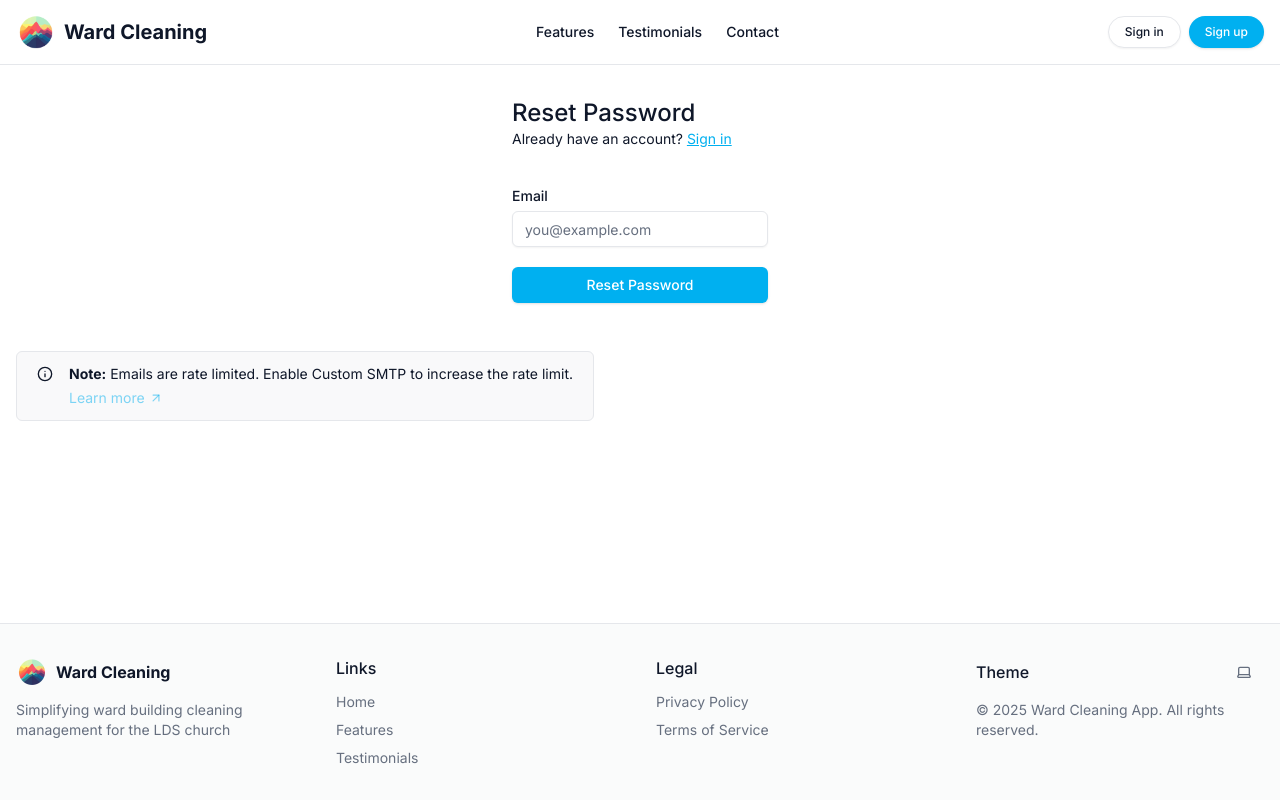
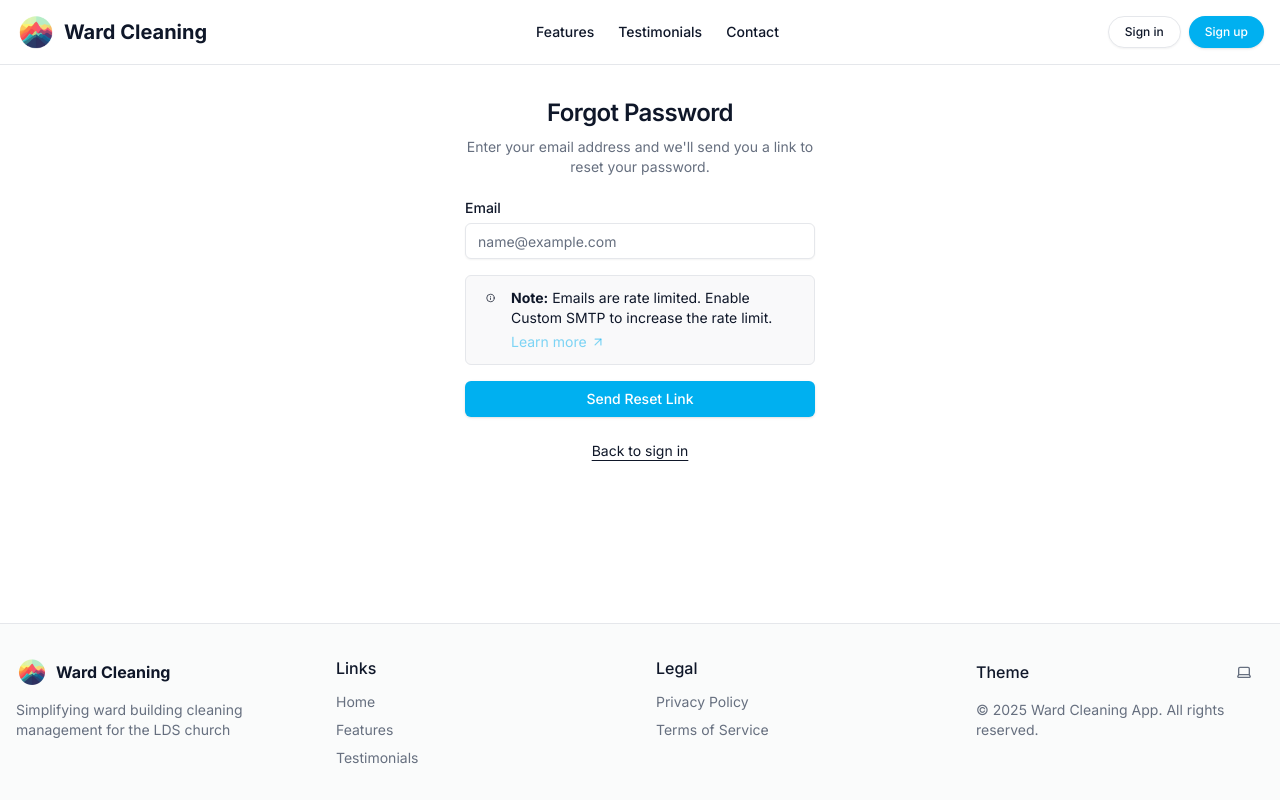
Before and after one commit to dulbrich/ward-cleaning-2025-3, a Next.js app: page /forgot-password in a window 1280 px wide. Built offline with nearby package versions, Linux system fonts and the light colour scheme; no server answers.

Commit message:
Build errors seem to be resolved.

```diff
--- a/app/(auth-pages)/forgot-password/page.tsx
+++ b/app/(auth-pages)/forgot-password/page.tsx
@@ -1,47 +1,88 @@
 "use client";
+
+export const dynamic = 'force-dynamic';
 
 import { forgotPasswordAction } from "@/app/actions";
 import { FormMessage } from "@/components/form-message";
-import { SubmitButton } from "@/components/submit-button";
+import { Button } from "@/components/ui/button";
 import { Input } from "@/components/ui/input";
 import { Label } from "@/components/ui/label";
 import Link from "next/link";
-import { useSearchParams } from "next/navigation";
+import { Suspense } from "react";
 import { SmtpMessage } from "../smtp-message";
 
-export default function ForgotPassword() {
+// Import useSearchParams inside the client component
+import { useSearchParams } from "next/navigation";
+
+// Client component to handle search params
+function ForgotPasswordContent() {
   const searchParams = useSearchParams();
-
-  // Extract message from search params
-  const messageType = searchParams.get('type');
-  const messageContent = searchParams.get('message');
-
-  const searchParamsMessage = messageType && messageContent
-    ? { type: messageType, message: messageContent }
-    : null;
+  const message = searchParams?.get("message");
+  const type = searchParams?.get("type");
 
   return (
-    <>
-      <form className="flex-1 flex flex-col w-full gap-2 text-foreground [&>input]:mb-6 min-w-64 max-w-64 mx-auto">
-        <div>
-          <h1 className="text-2xl font-medium">Reset Password</h1>
-          <p className="text-sm text-secondary-foreground">
-            Already have an account?{" "}
-            <Link className="text-primary underline" href="/sign-in">
-              Sign in
-            </Link>
-          </p>
+    <div className="mx-auto flex w-full flex-col justify-center space-y-6 sm:w-[350px]">
+      <div className="flex flex-col space-y-2 text-center">
+        <h1 className="text-2xl font-semibold tracking-tight">
+          Forgot Password
+        </h1>
+        <p className="text-sm text-muted-foreground">
+          Enter your email address and we'll send you a link to reset your
+          password.
+        </p>
+      </div>
+
+      <div className="grid gap-6">
+        <FormMessage
+          message={
+            type && message
+              ? {
+                  [type === "error" ? "error" : "success"]: message,
+                }
+              : null
+          }
+        />
+
+        <form action={forgotPasswordAction}>
+          <div className="grid gap-4">
+            <div className="grid gap-2">
+              <Label htmlFor="email">Email</Label>
+              <Input
+                id="email"
+                name="email"
+                placeholder="name@example.com"
+                type="email"
+                autoCapitalize="none"
+                autoComplete="email"
+                autoCorrect="off"
+                required
+              />
+            </div>
+            <SmtpMessage />
+            <Button type="submit" className="w-full">
+              Send Reset Link
+            </Button>
+          </div>
+        </form>
+
+        <div className="text-center text-sm">
+          <Link
+            href="/sign-in"
+            className="underline underline-offset-4 hover:text-primary"
+          >
+            Back to sign in
+          </Link>
         </div>
-        <div className="flex flex-col gap-2 [&>input]:mb-3 mt-8">
-          <Label htmlFor="email">Email</Label>
-          <Input name="email" placeholder="you@example.com" required />
-          <SubmitButton formAction={forgotPasswordAction}>
-            Reset Password
-          </SubmitButton>
-          {searchParamsMessage && <FormMessage message={searchParamsMessage} />}
-        </div>
-      </form>
-      <SmtpMessage />
-    </>
+      </div>
+    </div>
   );
 }
+
+// Main component with Suspense
+export default function ForgotPassword() {
+  return (
+    <Suspense fallback={<div>Loading...</div>}>
+      <ForgotPasswordContent />
+    </Suspense>
+  );
+}
--- a/app/(auth-pages)/sign-in/page.tsx
+++ b/app/(auth-pages)/sign-in/page.tsx
@@ -1,72 +1,104 @@
 "use client";
 
+export const dynamic = 'force-dynamic';
+
 import { signInAction } from "@/app/actions";
-import { FormMessage, Message } from "@/components/form-message";
-import { SubmitButton } from "@/components/submit-button";
+import { FormMessage } from "@/components/form-message";
+import { Button } from "@/components/ui/button";
 import { Input } from "@/components/ui/input";
 import { Label } from "@/components/ui/label";
 import Link from "next/link";
 import { useSearchParams } from "next/navigation";
+import { Suspense } from "react";
 
-export default function Login() {
+// Client component to handle search params
+function SignInContent() {
   const searchParams = useSearchParams();
-
-  // Extract message from search params
-  const messageType = searchParams.get('type');
-  const messageContent = searchParams.get('message');
-
-  const searchParamsMessage: Message | null = messageType && messageContent
-    ? messageType === 'error'
-      ? { error: messageContent }
-      : messageType === 'success'
-        ? { success: messageContent }
-        : { message: messageContent }
-    : null;
+  const message = searchParams?.get("message");
+  const type = searchParams?.get("type");
 
   return (
-    <div className="flex flex-col items-center justify-center min-h-[calc(100vh-200px)] w-full px-4">
-      <div className="w-full max-w-sm mx-auto">
-        <form action={signInAction} className="flex flex-col w-full">
-          <h1 className="text-2xl font-medium mb-2">Sign in</h1>
-          <p className="text-sm text-foreground mb-6">
-            Don't have an account?{" "}
-            <Link className="text-foreground font-medium underline" href="/sign-up">
-              Sign up
+    <div className="flex-1 flex flex-col w-full px-8 sm:max-w-md justify-center gap-2">
+      <Link
+        href="/"
+        className="absolute left-8 top-8 py-2 px-4 rounded-md no-underline text-foreground bg-btn-background hover:bg-btn-background-hover flex items-center group text-sm"
+      >
+        <svg
+          xmlns="http://www.w3.org/2000/svg"
+          width="24"
+          height="24"
+          viewBox="0 0 24 24"
+          fill="none"
+          stroke="currentColor"
+          strokeWidth="2"
+          strokeLinecap="round"
+          strokeLinejoin="round"
+          className="mr-2 h-4 w-4 transition-transform group-hover:-translate-x-1"
+        >
+          <polyline points="15 18 9 12 15 6" />
+        </svg>{" "}
+        Back
       </Link>
+
+      <form
+        className="flex-1 flex flex-col w-full justify-center gap-2 text-foreground"
+        action={signInAction}
+      >
+        <div className="text-center mb-4">
+          <h1 className="text-2xl font-medium mb-1">Welcome back</h1>
+          <p className="text-sm text-secondary-foreground">
+            Enter your credentials to sign in
           </p>
-
-          <div className="flex flex-col gap-4">
-            <div className="space-y-2">
-              <Label htmlFor="email">Email</Label>
-              <Input name="email" placeholder="you@example.com" required />
         </div>
 
-            <div className="space-y-2">
-              <div className="flex justify-between items-center">
-                <Label htmlFor="password">Password</Label>
-                <Link
-                  className="text-xs text-foreground underline"
-                  href="/forgot-password"
-                >
-                  Forgot Password?
-                </Link>
-              </div>
+        <FormMessage
+          message={
+            type && message
+              ? {
+                  [type === "error" ? "error" : "success"]: message,
+                }
+              : null
+          }
+        />
+
+        <Label className="text-md" htmlFor="email">
+          Email
+        </Label>
         <Input
+          className="mb-3"
+          name="email"
+          placeholder="you@example.com"
+          required
+        />
+        <Label className="text-md" htmlFor="password">
+          Password
+        </Label>
+        <Input
+          className="mb-6"
           type="password"
           name="password"
-                placeholder="Your password"
+          placeholder="••••••••"
           required
         />
-            </div>
-
-            <SubmitButton pendingText="Signing In..." className="mt-2">
-              Sign in
-            </SubmitButton>
-
-            {searchParamsMessage && <FormMessage message={searchParamsMessage} />}
+        <Button className="mb-2">Sign In</Button>
+        <div className="text-center text-sm mt-4">
+          <Link
+            href="/forgot-password"
+            className="underline underline-offset-4 hover:text-primary text-sm"
+          >
+            Forgot your password?
+          </Link>
         </div>
       </form>
     </div>
-    </div>
   );
 }
+
+// Main component with Suspense
+export default function SignIn() {
+  return (
+    <Suspense fallback={<div>Loading...</div>}>
+      <SignInContent />
+    </Suspense>
+  );
+}
--- a/app/api/profile/route.ts
+++ b/app/api/profile/route.ts
@@ -85,13 +85,18 @@ export async function PUT(request: Request) {
       );
     }
 
+    // Initialize currentUser
+    let currentUser: any = null;
+
     // Check if this is an admin operation and if user has permission
     if (role && role !== "user") {
-      const { data: currentUser } = await supabase
+      const { data: userData } = await supabase
         .from("user_profiles")
         .select("role")
         .eq("user_id", user.id)
         .single();
+
+      currentUser = userData;
 
       if (!currentUser || currentUser.role !== "admin") {
         return NextResponse.json(
--- a/app/coming-soon/page.tsx
+++ b/app/coming-soon/page.tsx
@@ -1,4 +1,6 @@
 "use client";
+
+export const dynamic = 'force-dynamic';
 
 import Image from "next/image";
 import Link from "next/link";
--- a/app/onboarding/page.tsx
+++ b/app/onboarding/page.tsx
@@ -1,4 +1,6 @@
 "use client";
+
+export const dynamic = 'force-dynamic';
 
 import { FormMessage } from "@/components/form-message";
 import { Button } from "@/components/ui/button";
@@ -8,9 +10,10 @@ import { Label } from "@/components/ui/label";
 import { OnboardingFormData, OnboardingStep } from "@/types";
 import Image from "next/image";
 import { useRouter, useSearchParams } from "next/navigation";
-import { useEffect, useState } from "react";
+import { Suspense, useEffect, useState } from "react";
 
-export default function OnboardingPage() {
+// Client component to handle search params
+function OnboardingContent() {
   const router = useRouter();
   const searchParams = useSearchParams();
   const [loading, setLoading] = useState(false);
@@ -610,3 +613,12 @@ export default function OnboardingPage() {
     </div>
   );
 }
+
+// Main component with Suspense
+export default function OnboardingPage() {
+  return (
+    <Suspense fallback={<div>Loading...</div>}>
+      <OnboardingContent />
+    </Suspense>
+  );
+}
--- a/next.config.ts
+++ b/next.config.ts
@@ -20,12 +20,19 @@ const nextConfig: NextConfig = {
     // your project has ESLint errors.
     ignoreDuringBuilds: true,
   },
+  // Use production mode with server-side rendering
   output: 'standalone',
+  // Complete disable static optimization
   experimental: {
-    // This actually turns off static optimization, instead of turning it on
-    // which helps prevent build-time auth issues
+    // This actually turns off static optimization
     appDocumentPreloading: false,
   },
+  // Config for external packages
+  serverExternalPackages: ['@sentry/nextjs'],
+  // Force all pages to be server-side rendered
+  // This is much more compatible with auth-based pages
+  reactStrictMode: false,
+  staticPageGenerationTimeout: 1000,
   images: {
     remotePatterns: [
       {
```
Lines whose indentation alone changed are shown as unchanged.
